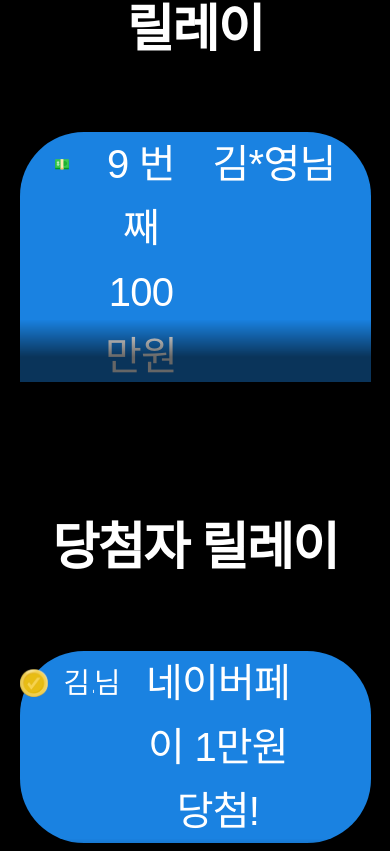
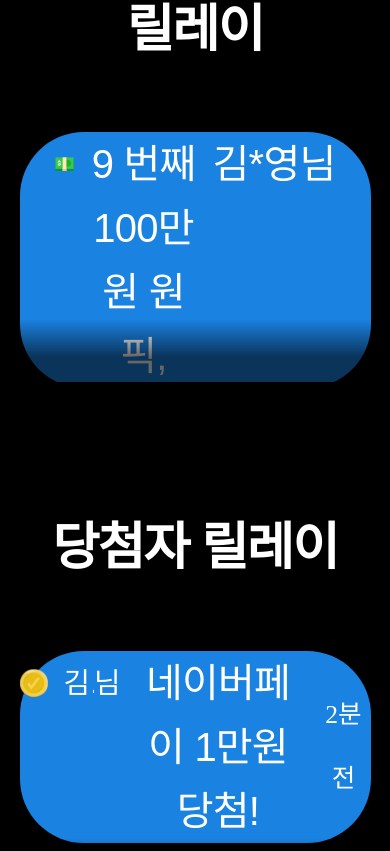
Before and after one commit to anniep8911/tvcEvent, a Vue app: page / in a window 390 px wide. Shown: the part 1253-2104 px from the top of the page. Built offline with nearby package versions, Linux system fonts and the light colour scheme.

Commit message:
fix: 일부수정

```diff
--- a/src/assets/style/reset.css
+++ b/src/assets/style/reset.css
@@ -4,6 +4,6 @@
 
 @media (max-width: 900px){
     html{
-        font-size: max(0.92vw,7.5px);
+        font-size: max(0.92vw,5.5px);
     }
 }
--- a/src/components/Article/Article.vue
+++ b/src/components/Article/Article.vue
@@ -39,16 +39,20 @@
     column-gap: 5rem;
     line-height: 4rem;
     color: #fff;
-    padding: 10px 0px;
+    padding: 1rem 0px;
     background-color: rgba(0,0,0,0.7);
     border-radius: 4rem;
+    @include com.mob{
+      column-gap: 1rem;
+      padding: 1rem 0.5rem;
+    }
     h3{
         display: flex;
         column-gap: 8rem;
         flex-shrink: 0;
         width: 80%;
         @include com.mob{
-          column-gap: 2rem;
+          column-gap: 1rem;
         }
         span{
             display: flex;
--- a/src/components/Toast.vue
+++ b/src/components/Toast.vue
@@ -13,6 +13,7 @@
 </script>
 
 <style scoped lang="scss">
+@use '../assets/style/common' as com;
  h5{
   background-color: rgba(0,0,0,0.7);
   color: #FFF;
@@ -35,5 +36,9 @@
     opacity: 1;
     z-index: 3;
   }
+
+  @include com.mob{
+    width: 100%;
+  }
  }
 </style>
```
